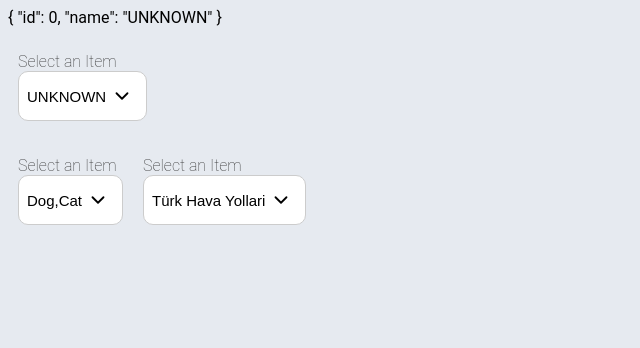
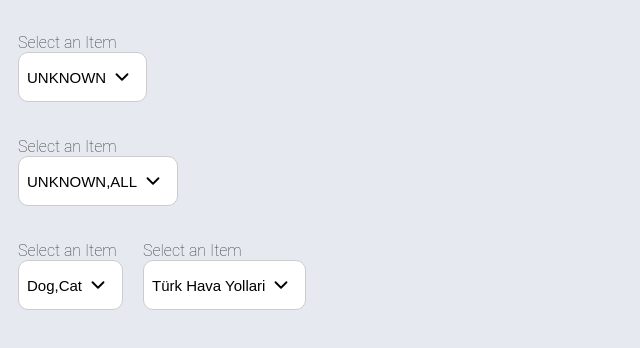
Before and after one commit to Mwiert/miniSpa, a Vue app: page /summerLovers in a window 1280 px wide. Shown: the top 348 px of the page, without its empty margins (0-640 px from the left). Built offline with nearby package versions, Linux system fonts and the light colour scheme; a web font is replaced by a local one.

Commit message:
Add new enum object and fix bugs

```diff
--- /dev/null
+++ b/src/enum/EInternSingleComponentType.ts
@@ -0,0 +1,8 @@
+enum EInternSingleComponentType {
+  ALL = -1,
+  UNKNOWN = 0,
+  CAN = 1,
+  DEFNE = 2,
+  EMRE = 3
+}
+export default EInternSingleComponentType
--- a/src/pages/SummerLovers.vue
+++ b/src/pages/SummerLovers.vue
@@ -1,15 +1,60 @@
 <template>
+  <div></div>
   <div>
-    {{ selectedEnum }}
-  </div>
-  <div>
-    <UIEnumDropdown v-model="selectedEnum" :items="EOdrEntity" :fontSize="fontSize" displayField="name"
-      urlField="imageUrl" :label="label" :dataSize="dataSize" searchable maxVisibleItems="2" primaryKey="id"
-      :hasActionBox="true" :isMulti="!isMulti" :showAll="true" :showUnknown="true" :enumObj="EOdrEntity" />
-    <UIMultiDropdown v-model="selectedPets" :items="pets" :fontSize="fontSize" displayField="name" urlField="imageUrl"
-      :label="label" :dataSize="dataSize" searchable maxVisibleItems="2" primaryKey="id" :hasActionBox="true" />
-    <UIDropdown v-model="selectedItem" :items="items" :label="label" :fontSize="fontSize" displayField="name"
-      urlField="imageUrl" searchable :dataSize="dataSize" primaryKey="id" />
+    <UIEnumDropdown
+      v-model="selectedEnum"
+      :items="EOdrEntity"
+      :fontSize="fontSize"
+      displayField="name"
+      urlField="imageUrl"
+      :label="label"
+      :dataSize="dataSize"
+      searchable
+      maxVisibleItems="2"
+      primaryKey="id"
+      :hasActionBox="true"
+      :isMulti="!isMulti"
+      :showAll="true"
+      :showUnknown="true"
+      :enumObj="EInternSingleComponentType" />
+    <UIEnumDropdown
+      v-model="selectedEnums"
+      :items="EOdrEntity"
+      :fontSize="fontSize"
+      displayField="name"
+      urlField="imageUrl"
+      :label="label"
+      :dataSize="dataSize"
+      searchable
+      maxVisibleItems="2"
+      primaryKey="id"
+      :hasActionBox="true"
+      :isMulti="isMulti"
+      :showAll="true"
+      :showUnknown="true"
+      :enumObj="EInternComponentType" />
+    <UIMultiDropdown
+      v-model="selectedPets"
+      :items="pets"
+      :fontSize="fontSize"
+      displayField="name"
+      urlField="imageUrl"
+      :label="label"
+      :dataSize="dataSize"
+      searchable
+      maxVisibleItems="2"
+      primaryKey="id"
+      :hasActionBox="true" />
+    <UIDropdown
+      v-model="selectedItem"
+      :items="items"
+      :label="label"
+      :fontSize="fontSize"
+      displayField="name"
+      urlField="imageUrl"
+      searchable
+      :dataSize="dataSize"
+      primaryKey="id" />
   </div>
 </template>
 
@@ -17,7 +62,8 @@
 import UIEnumDropdown from '../components/Dropdown/UIEnumDropdown.vue'
 import UIDropdown from '../components/Dropdown/UIDropdown.vue'
 import UIMultiDropdown from '../components/Dropdown/UIMultiDropdown.vue'
-import EOdrEntity from '../enum/EOdrEntityType'
+import EInternComponentType from '../enum/EInternComponentType'
+import EInternSingleComponentType from '../enum/EInternSingleComponentType'
 export default {
   name: 'SummerLovers',
   components: {
@@ -28,7 +74,8 @@ export default {
   data() {
     return {
       isMulti: true,
-      EOdrEntity: EOdrEntity,
+      EInternComponentType: EInternComponentType,
+      EInternSingleComponentType: EInternSingleComponentType,
       pets: [
         {
           id: 0,
@@ -115,8 +162,7 @@ export default {
         { id: 0, name: 'UNKNOWN' },
         { id: -1, name: 'ALL' }
       ],
-      selectedEnum:
-        { id: 0, name: 'UNKNOWN' }
+      selectedEnum: { id: 0, name: 'UNKNOWN' }
     }
   }
 }
```
Also changed, not shown: src/enum/EInternComponentType.ts (renamed from src/enum/EOdrEntityType.ts).
